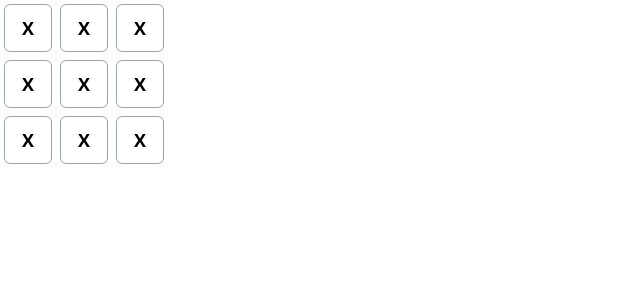
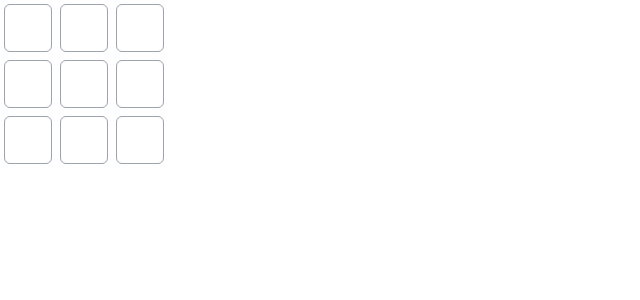
Before and after one commit to ashik-08/m1-tic-tac-toe, a React (Vite) app: page / in a window 1280 px wide. Shown: the top 300 px of the page, without its empty margins (0-640 px from the left). Built offline with nearby package versions, Linux system fonts and the light colour scheme.

Commit message:
[refactor](App): add square button using React reusable component
 - add useState hook to handle value state

 - add onClick to the button to show value

```diff
--- a/src/App.jsx
+++ b/src/App.jsx
@@ -1,38 +1,38 @@
+import { useState } from "react";
+
+function Square() {
+  const [value, setValue] = useState(null);
+  function handleClick() {
+    setValue("X");
+  }
+
+  return (
+    <button
+      onClick={handleClick}
+      className="bg-white border border-gray-400 w-12 h-12 m-1 rounded-md text-lg font-semibold"
+    >
+      {value}
+    </button>
+  );
+}
+
 export default function Board() {
   return (
     <>
-      <div>
-        <button className="bg-white border border-gray-400 w-12 h-12 m-1 rounded-md text-lg font-semibold">
-          X
-        </button>
-        <button className="bg-white border border-gray-400 w-12 h-12 m-1 rounded-md text-lg font-semibold">
-          X
-        </button>
-        <button className="bg-white border border-gray-400 w-12 h-12 m-1 rounded-md text-lg font-semibold">
-          X
-        </button>
+      <div className="flex">
+        <Square />
+        <Square />
+        <Square />
       </div>
-      <div>
-        <button className="bg-white border border-gray-400 w-12 h-12 m-1 rounded-md text-lg font-semibold">
-          X
-        </button>
-        <button className="bg-white border border-gray-400 w-12 h-12 m-1 rounded-md text-lg font-semibold">
-          X
-        </button>
-        <button className="bg-white border border-gray-400 w-12 h-12 m-1 rounded-md text-lg font-semibold">
-          X
-        </button>
+      <div className="flex">
+        <Square />
+        <Square />
+        <Square />
       </div>
-      <div>
-        <button className="bg-white border border-gray-400 w-12 h-12 m-1 rounded-md text-lg font-semibold">
-          X
-        </button>
-        <button className="bg-white border border-gray-400 w-12 h-12 m-1 rounded-md text-lg font-semibold">
-          X
-        </button>
-        <button className="bg-white border border-gray-400 w-12 h-12 m-1 rounded-md text-lg font-semibold">
-          X
-        </button>
+      <div className="flex">
+        <Square />
+        <Square />
+        <Square />
       </div>
     </>
   );
```
